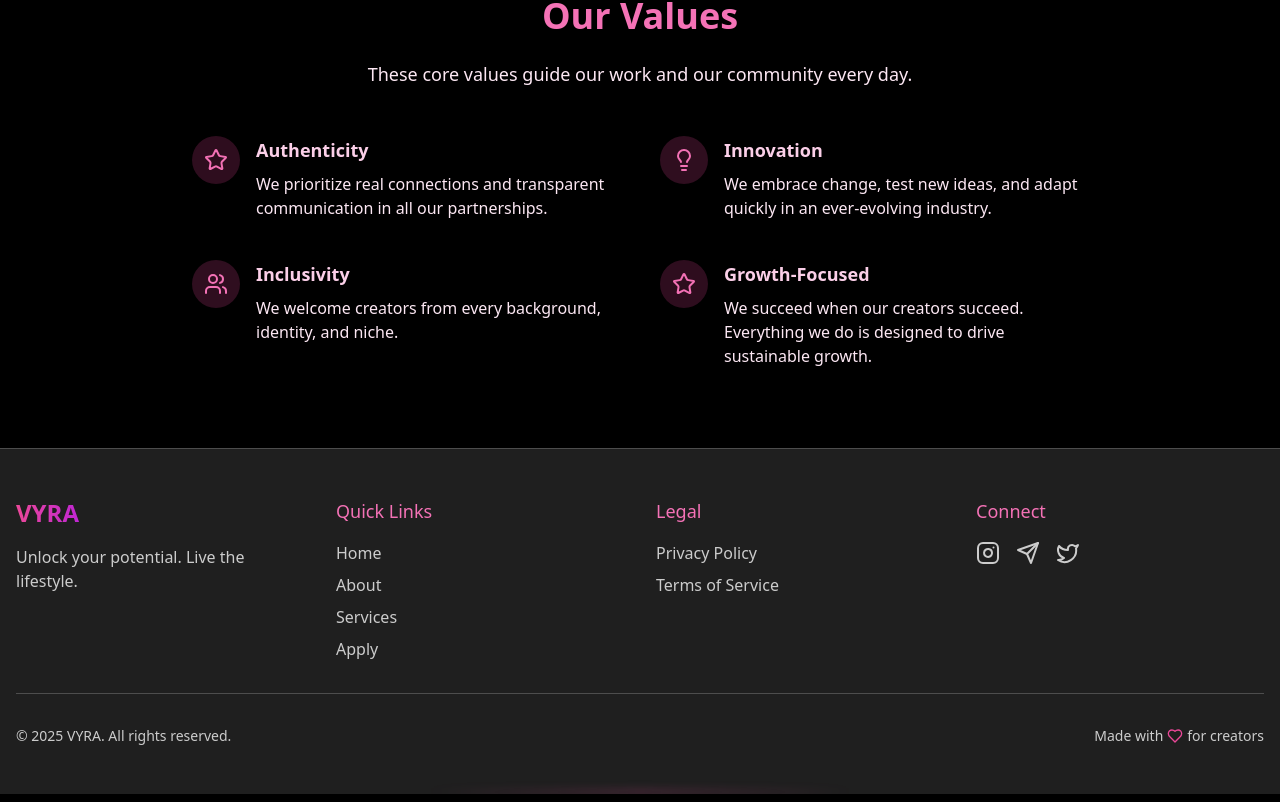
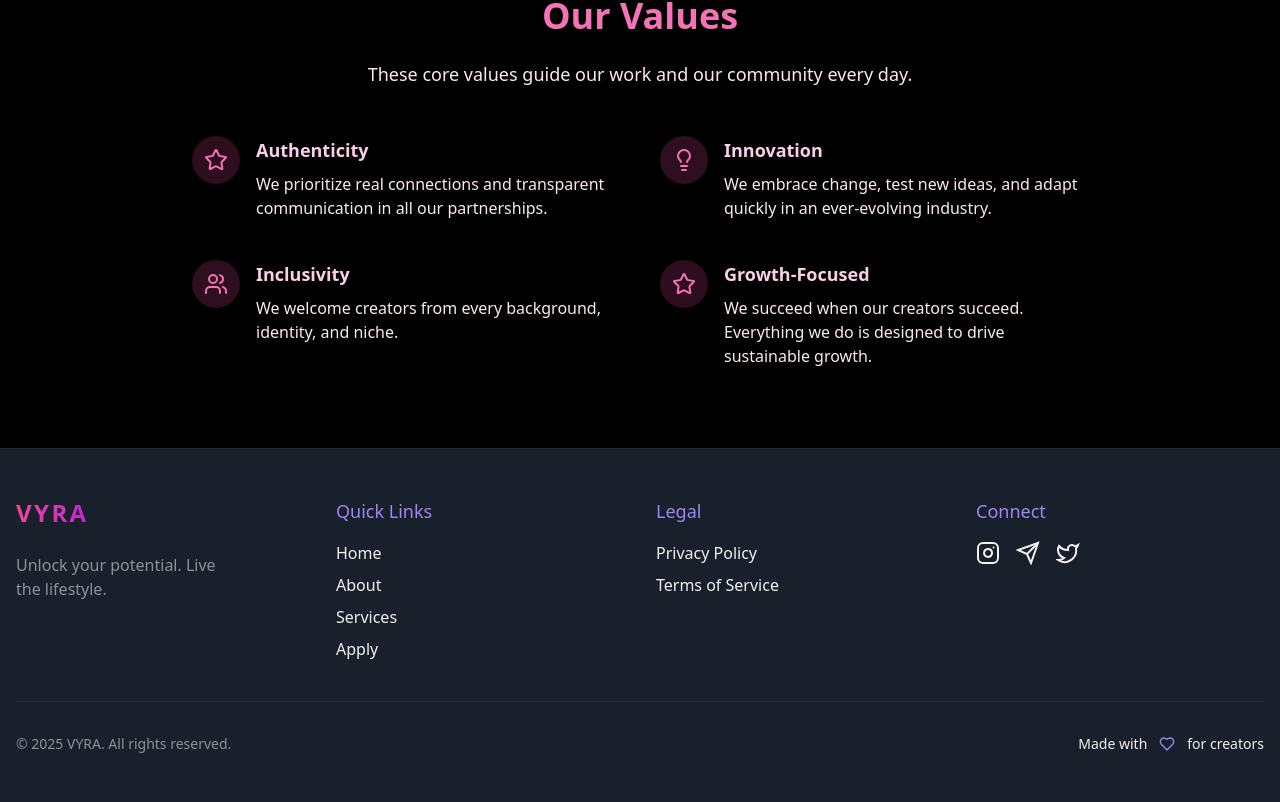
Before and after one commit to VYYRRAA/VYRA.OFF, a React (Vite) app: page /about in a window 1280 px wide. Shown: the part 1682-2484 px from the top of the page. Built offline with nearby package versions, Linux system fonts and the light colour scheme.

Commit message:
Remove OnlyFans field, update footer
Remove OnlyFans field from application form.
Update footer to be more professional.

```diff
--- a/src/components/layout/Footer.tsx
+++ b/src/components/layout/Footer.tsx
@@ -1,5 +1,6 @@
+
 import { Link } from "react-router-dom";
-import { Heart, ArrowUp } from "lucide-react";
+import { Heart } from "lucide-react";
 import { useState, useEffect } from "react";
 
 const Footer = () => {
@@ -10,104 +11,144 @@ const Footer = () => {
     const handleScroll = () => {
       setShowScrollTop(window.scrollY > 500);
     };
-    window.addEventListener('scroll', handleScroll);
-    return () => window.removeEventListener('scroll', handleScroll);
+    window.addEventListener("scroll", handleScroll);
+    return () => window.removeEventListener("scroll", handleScroll);
   }, []);
 
   const scrollToTop = () => {
-    window.scrollTo({ top: 0, behavior: 'smooth' });
+    window.scrollTo({ top: 0, behavior: "smooth" });
   };
 
   return (
-    <footer className="bg-secondary text-secondary-foreground border-t border-border relative">
+    <footer className="bg-[#1A1F2C] text-[#F1F1F1] border-t border-[#262837] relative">
       {/* Scroll to top button */}
       <button
         onClick={scrollToTop}
-        className={`fixed bottom-8 right-8 bg-pink-600 hover:bg-pink-700 text-white p-2 rounded-full shadow-lg transition-all duration-300 z-50 ${
-          showScrollTop ? 'opacity-100 translate-y-0' : 'opacity-0 translate-y-10 pointer-events-none'
+        className={`fixed bottom-8 right-8 bg-[#9b87f5] hover:bg-[#7A63DD] text-white p-2 rounded-full shadow-lg transition-all duration-300 z-50 ${
+          showScrollTop
+            ? "opacity-100 translate-y-0"
+            : "opacity-0 translate-y-10 pointer-events-none"
         }`}
         aria-label="Scroll to top"
       >
-        <ArrowUp size={20} />
+        <svg width={20} height={20} viewBox="0 0 24 24" stroke="white" fill="none" strokeWidth="2"><path d="M12 19V5"/><path d="M5 12l7-7 7 7"/></svg>
       </button>
+
       <div className="container mx-auto px-4 py-12">
-        {/* Remove logo from footer */}
-        <div className="grid grid-cols-1 md:grid-cols-4 gap-8">
-          <div className="col-span-1 md:col-span-1">
-            <span className="font-bold text-2xl text-gradient mb-4 inline-block">VYRA</span>
-            <p className="text-muted-foreground">Unlock your potential. Live the lifestyle.</p>
+        <div className="grid grid-cols-1 md:grid-cols-4 gap-8 border-b border-[#262837] pb-10">
+          <div className="col-span-1">
+            <span className="font-extrabold text-2xl text-gradient mb-4 inline-block tracking-widest">
+              VYRA
+            </span>
+            <p className="text-[#8E9196] mt-2 max-w-[210px]">
+              Unlock your potential. Live the lifestyle.
+            </p>
           </div>
           <div>
-            <h3 className="font-medium text-lg mb-4 text-pink-400">Quick Links</h3>
+            <h3 className="font-medium text-lg mb-4 text-[#9b87f5]">Quick Links</h3>
             <ul className="space-y-2">
               <li>
-                <Link to="/" className="text-muted-foreground hover:text-pink-400 transition-colors">Home</Link>
+                <Link to="/" className="hover:text-[#9b87f5] transition-colors">
+                  Home
+                </Link>
               </li>
               <li>
-                <Link to="/about" className="text-muted-foreground hover:text-pink-400 transition-colors">About</Link>
+                <Link to="/about" className="hover:text-[#9b87f5] transition-colors">
+                  About
+                </Link>
               </li>
               <li>
-                <Link to="/services" className="text-muted-foreground hover:text-pink-400 transition-colors">Services</Link>
+                <Link to="/services" className="hover:text-[#9b87f5] transition-colors">
+                  Services
+                </Link>
               </li>
               <li>
-                <Link to="/apply" className="text-muted-foreground hover:text-pink-400 transition-colors">Apply</Link>
+                <Link to="/apply" className="hover:text-[#9b87f5] transition-colors">
+                  Apply
+                </Link>
               </li>
             </ul>
           </div>
           <div>
-            <h3 className="font-medium text-lg mb-4 text-pink-400">Legal</h3>
+            <h3 className="font-medium text-lg mb-4 text-[#9b87f5]">Legal</h3>
             <ul className="space-y-2">
               <li>
-                <Link to="/privacy" className="text-muted-foreground hover:text-pink-400 transition-colors">Privacy Policy</Link>
+                <Link to="/privacy" className="hover:text-[#9b87f5] transition-colors">
+                  Privacy Policy
+                </Link>
               </li>
               <li>
-                <Link to="/terms" className="text-muted-foreground hover:text-pink-400 transition-colors">Terms of Service</Link>
+                <Link to="/terms" className="hover:text-[#9b87f5] transition-colors">
+                  Terms of Service
+                </Link>
               </li>
             </ul>
           </div>
           <div>
-            <h3 className="font-medium text-lg mb-4 text-pink-400">Connect</h3>
+            <h3 className="font-medium text-lg mb-4 text-[#9b87f5]">Connect</h3>
             <div className="flex space-x-4">
               <a
                 href="https://instagram.com/vyra.ofm"
                 aria-label="Instagram"
-                className="text-muted-foreground hover:text-pink-400 transition-colors hover-scale"
+                className="hover:text-[#9b87f5] transition-colors"
                 target="_blank"
                 rel="noopener noreferrer"
               >
-                <svg xmlns="http://www.w3.org/2000/svg" width="24" height="24" viewBox="0 0 24 24" fill="none" stroke="currentColor" strokeWidth="2" strokeLinecap="round" strokeLinejoin="round" className="lucide lucide-instagram"><rect width="20" height="20" x="2" y="2" rx="5" ry="5"/><path d="M16 11.37A4 4 0 1 1 12.63 8 4 4 0 0 1 16 11.37z"/><line x1="17.5" x2="17.51" y1="6.5" y2="6.5"/></svg>
+                <svg xmlns="http://www.w3.org/2000/svg" width="24" height="24"
+                  viewBox="0 0 24 24" fill="none" stroke="currentColor"
+                  strokeWidth="2" strokeLinecap="round" strokeLinejoin="round">
+                  <rect width="20" height="20" x="2" y="2" rx="5" ry="5" />
+                  <path d="M16 11.37A4 4 0 1 1 12.63 8 4 4 0 0 1 16 11.37z" />
+                  <line x1="17.5" x2="17.51" y1="6.5" y2="6.5" />
+                </svg>
               </a>
               <a
                 href="https://telegram.org"
                 aria-label="Telegram"
-                className="text-muted-foreground hover:text-pink-400 transition-colors hover-scale"
+                className="hover:text-[#9b87f5] transition-colors"
                 target="_blank"
                 rel="noopener noreferrer"
               >
-                <svg xmlns="http://www.w3.org/2000/svg" width="24" height="24" viewBox="0 0 24 24" fill="none" stroke="currentColor" strokeWidth="2" strokeLinecap="round" strokeLinejoin="round" className="lucide lucide-send"><path d="m22 2-7 20-4-9-9-4Z"/><path d="M22 2 11 13"/></svg>
+                <svg xmlns="http://www.w3.org/2000/svg" width="24" height="24"
+                  fill="none" viewBox="0 0 24 24" stroke="currentColor" strokeWidth="2">
+                  <path d="m22 2-7 20-4-9-9-4Z" />
+                  <path d="M22 2 11 13" />
+                </svg>
               </a>
               <a
                 href="https://twitter.com/vyra.ofm"
                 aria-label="Twitter"
-                className="text-muted-foreground hover:text-pink-400 transition-colors hover-scale"
+                className="hover:text-[#9b87f5] transition-colors"
                 target="_blank"
                 rel="noopener noreferrer"
               >
-                <svg xmlns="http://www.w3.org/2000/svg" width="24" height="24" viewBox="0 0 24 24" fill="none" stroke="currentColor" strokeWidth="2" strokeLinecap="round" strokeLinejoin="round" className="lucide lucide-twitter"><path d="M22 4s-.7 2.1-2 3.4c1.6 10-9.4 17.3-18 11.6 2.2.1 4.4-.6 6-2C3 15.5.5 9.6 3 5c2.2 2.6 5.6 4.1 9 4-.9-4.2 4-6.6 7-3.8 1.1 0 3-1.2 3-1.2z"/></svg>
+                <svg xmlns="http://www.w3.org/2000/svg" width="24" height="24"
+                  fill="none" viewBox="0 0 24 24" stroke="currentColor" strokeWidth="2">
+                  <path d="M22 4s-.7 2.1-2 3.4c1.6 10-9.4 17.3-18 11.6 2.2.1 4.4-.6 6-2C3 15.5.5 9.6 3 5c2.2 2.6 5.6 4.1 9 4-.9-4.2 4-6.6 7-3.8 1.1 0 3-1.2 3-1.2z" />
+                </svg>
               </a>
             </div>
           </div>
         </div>
-        <div className="border-t border-border mt-8 pt-8 flex flex-col md:flex-row justify-between items-center">
-          <p className="text-muted-foreground text-sm">© {currentYear} VYRA. All rights reserved.</p>
-          <p className="text-muted-foreground text-sm flex items-center mt-2 md:mt-0">
-            Made with <Heart className="inline h-4 w-4 mx-1 text-pink-500 animate-pulse" /> for creators
+        <div className="flex flex-col md:flex-row justify-between items-center pt-8">
+          <p className="text-[#8E9196] text-sm">
+            © {currentYear} VYRA. All rights reserved.
           </p>
+          <div className="flex items-center text-sm mt-4 md:mt-0">
+            {/* Professional Made with Heart */}
+            <span className="mr-2">Made with</span>
+            <Heart
+              className="inline h-4 w-4 mx-1"
+              stroke="#9b87f5"
+              fill="none"
+              style={{ verticalAlign: "middle" }}
+            />
+            <span className="ml-2">for creators</span>
+          </div>
         </div>
       </div>
-      {/* Footer background glow */}
-      <div className="absolute bottom-0 left-1/3 w-1/3 h-1 bg-gradient-to-r from-transparent via-pink-500/30 to-transparent blur-sm"></div>
     </footer>
   );
 };
+
 export default Footer;
--- a/src/pages/ApplyForm.tsx
+++ b/src/pages/ApplyForm.tsx
@@ -61,7 +61,7 @@ export default function ApplyForm({ onSuccess }: ApplyFormProps) {
 
     const requiredFields = [
       "name", "age", "email",
-      "instagram", "twitter", "contentStyle"
+      "instagram", "twitter", "contentStyle", "onlyfans"
     ];
     const missingFields = requiredFields.filter(field => !formData[field as keyof ApplicationForm]);
     if (missingFields.length > 0) {
@@ -101,13 +101,13 @@ export default function ApplyForm({ onSuccess }: ApplyFormProps) {
         email: formData.email,
         content_style: formData.contentStyle,
         socials: formData.socials || "",
-        telegram: formData.telegram || "" // Fix: Provide default empty string for telegram
+        telegram: formData.telegram || "", // Fix: Provide default empty string for telegram
+        onlyfans: formData.onlyfans || ""
       };
 
       if (availableColumns.includes('country')) insertData.country = formData.country || null;
       if (availableColumns.includes('instagram')) insertData.instagram = formData.instagram || null;
       if (availableColumns.includes('twitter')) insertData.twitter = formData.twitter || null;
-      if (availableColumns.includes('onlyfans')) insertData.onlyfans = formData.onlyfans || null;
       if (availableColumns.includes('tiktok')) insertData.tiktok = formData.tiktok || null;
       if (availableColumns.includes('youtube')) insertData.youtube = formData.youtube || null;
       if (availableColumns.includes('facebook')) insertData.facebook = formData.facebook || null;
@@ -247,7 +247,9 @@ export default function ApplyForm({ onSuccess }: ApplyFormProps) {
           </div>
           {/* OnlyFans */}
           <div>
-            <Label htmlFor="onlyfans">OnlyFans Username</Label>
+            <Label htmlFor="onlyfans">
+              OnlyFans Username <span className="text-pink-500">*</span>
+            </Label>
             <Input
               id="onlyfans"
               name="onlyfans"
@@ -255,6 +257,7 @@ export default function ApplyForm({ onSuccess }: ApplyFormProps) {
               onChange={handleChange}
               placeholder="@youronlyfans"
               className="mt-1"
+              required
             />
           </div>
           {/* Telegram */}
```
